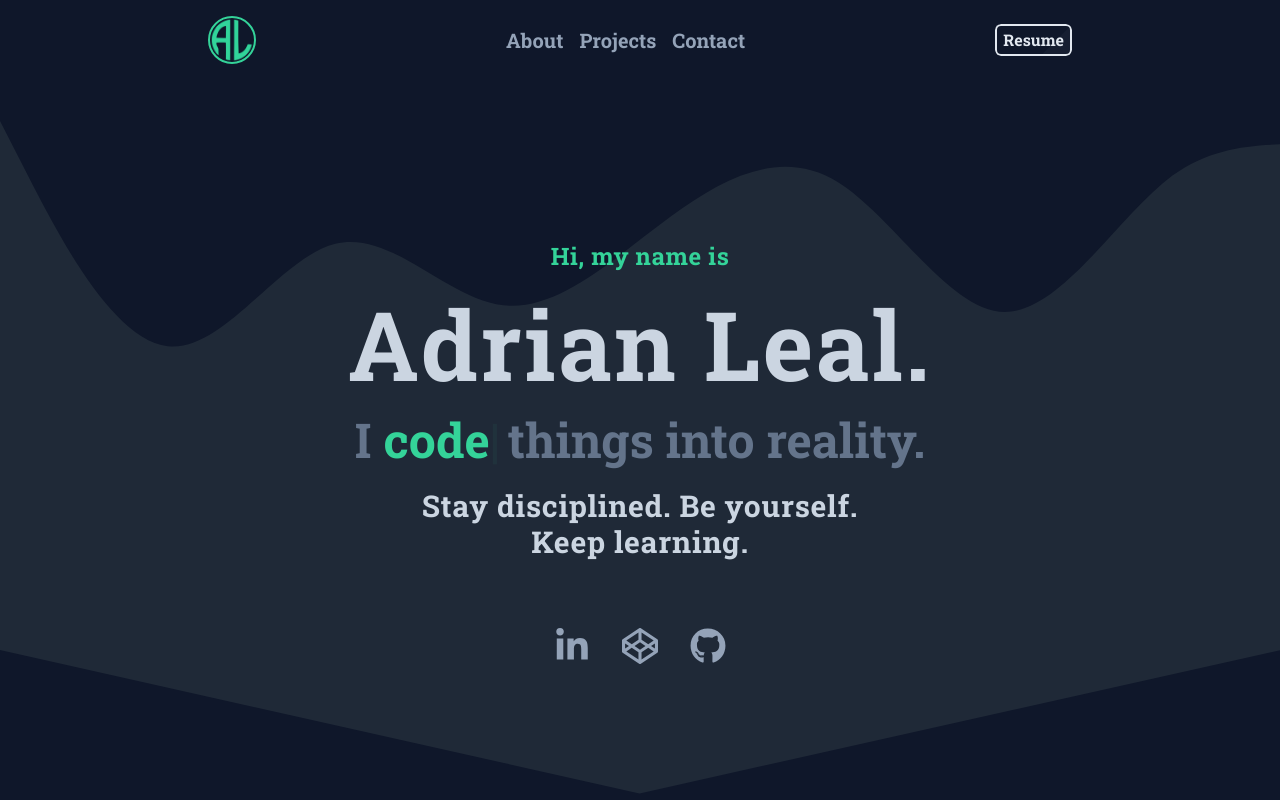
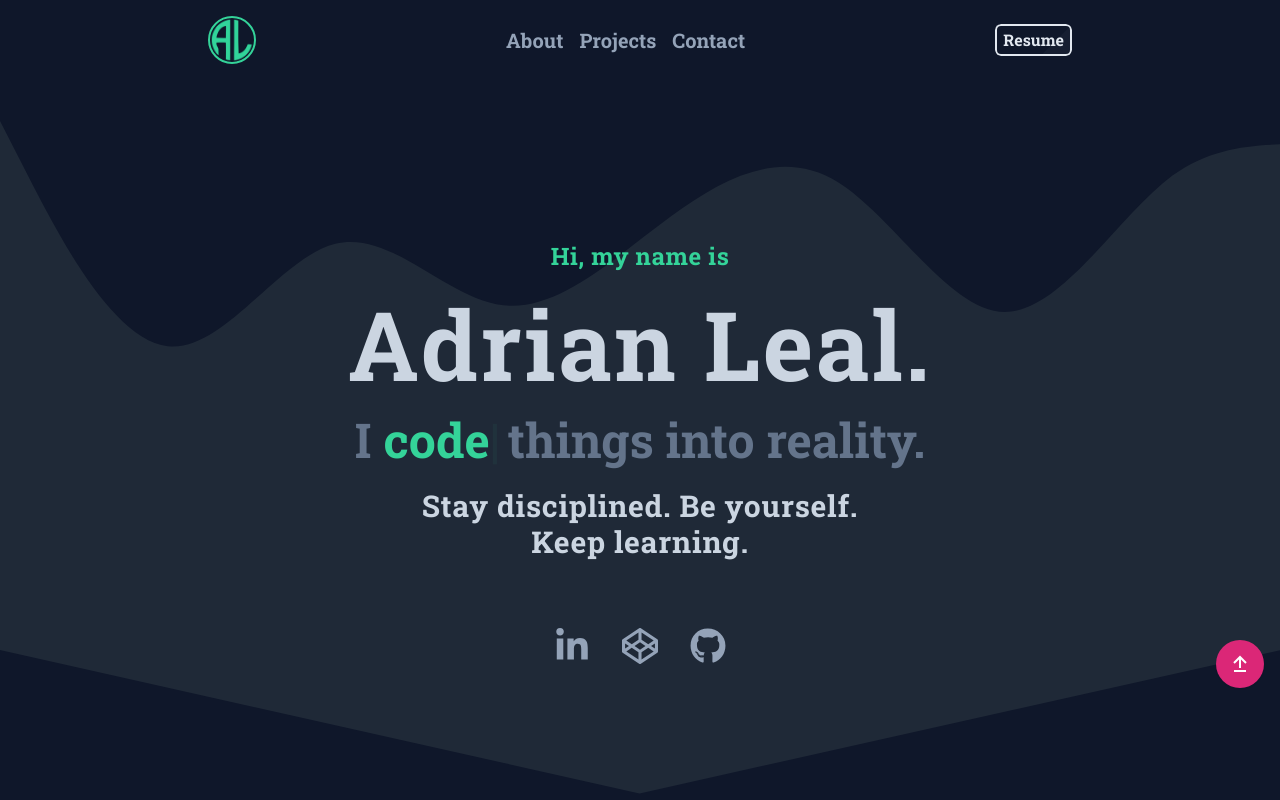
Before and after one commit to A-bot9/Porfolio-Revamp, a React (Create React App) app: page / in a window 1280 px wide. Shown: the top 800 px of the page. Built offline with nearby package versions, Linux system fonts and the light colour scheme.

Commit message:
Stuck making the arrow button

```diff
--- a/src/App.jsx
+++ b/src/App.jsx
@@ -4,7 +4,6 @@ import About from './components/About';
 import Contact from './components/Contact';
 import Projects from './components/Projects';
 import Footer from './components/Footer';
-
 function App() {
 	return (
 		<>
@@ -12,6 +11,7 @@ function App() {
 			<About />
 			<Projects />
 			<Contact />
+			<Footer />
 		</>
 	);
 }
--- a/src/components/Footer.jsx
+++ b/src/components/Footer.jsx
@@ -0,0 +1,32 @@
+import React from 'react';
+import { FaLinkedinIn, FaCodepen } from 'react-icons/fa';
+import { FaGithub } from 'react-icons/fa';
+
+const Footer = () => {
+	return (
+		<footer className="p-4 bg-white shadow md:flex md:items-center md:justify-between md:p-6 dark:bg-gray-800">
+			<span className="text-sm text-gray-500  sm:text-center dark:text-gray-400">
+				© 2023. <a className=" text-emerald-400">Adrian Leal</a>. All Rights Reserved.
+			</span>
+			<ul className="flex flex-wrap items-center mt-3 text-sm text-gray-500 dark:text-gray-400 sm:mt-0">
+				<li className="p-1 px-4 text-2xl md:text-4xl coolLists">
+					<a href="https://www.linkedin.com/in/adrian9leal/" target="_blank">
+						<FaLinkedinIn />
+					</a>
+				</li>
+				<li className="p-1 px-4 text-2xl md:text-4xl coolLists">
+					<a href="https://codepen.io/a-bot9" target="_blank">
+						<FaCodepen />
+					</a>
+				</li>
+				<li className="p-1 px-4 text-2xl md:text-4xl coolLists">
+					<a href="https://github.com/A-bot9" target="_blank">
+						<FaGithub />
+					</a>
+				</li>
+			</ul>
+		</footer>
+	);
+};
+
+export default Footer;
--- a/src/components/Hero.jsx
+++ b/src/components/Hero.jsx
@@ -3,9 +3,11 @@ import Typed from 'react-typed';
 import { FaLinkedinIn, FaCodepen, FaGithub } from 'react-icons/fa';
 import Navbar from './Navbar';
 import Resume from '../assets/Resume.pdf';
+import { ScrollToTop } from './scroll/ScrollToTop';
 
 const Hero = () => {
 	return (
+		<>
 			<div className="relative top-0 h-screen bg-gray-800">
 				<Navbar />
 				<div className="absolute inset-x-0 ">
@@ -91,6 +93,8 @@ const Hero = () => {
 					</svg>
 				</div>
 			</div>
+			<ScrollToTop />
+		</>
 	);
 };
 
--- /dev/null
+++ b/src/components/scroll/ScrollToTop.js
@@ -0,0 +1,45 @@
+import { useEffect, useState } from 'react';
+import { BiArrowFromBottom } from 'react-icons/bi';
+
+import { classNames } from '../../utils/classNames';
+export const ScrollToTop = () => {
+	const [isVisible, setIsVisible] = useState(false);
+
+	const toggleVisibility = () => {
+		if (window.pageYOffset > 300) {
+			setIsVisible(true);
+		} else {
+			setIsVisible(false);
+		}
+	};
+
+	const scrollToTop = () => {
+		window.scrollTo({
+			top: 0,
+			behavior: 'smooth',
+		});
+	};
+
+	useEffect(() => {
+		window.addEventListener('scroll', toggleVisibility);
+
+		return () => {
+			window.removeEventListener('scroll', toggleVisibility);
+		};
+	}, []);
+
+	return (
+		<div className="fixed bottom-28 right-4">
+			<button
+				type="button"
+				onClick={scrollToTop}
+				className={classNames(
+					isVisible ? 'opacity-100' : 'opacity-0',
+					'inline-flex items-center p-3 rounded-full shadow-sm text-white bg-pink-600 transition-opacity hover:bg-pink-700 focus:outline-none focus:ring-2 focus:ring-offset-2 focus:ring-pink-500'
+				)}
+			>
+				<BiArrowFromBottom className="w-6 h-6" aria-hidden="true" />
+			</button>
+		</div>
+	);
+};
--- /dev/null
+++ b/src/utils/classNames.js
@@ -0,0 +1,3 @@
+export const classNames = (...classes) => {
+	return classes.filter(Boolean).join('');
+};
```
Lines whose indentation alone changed are shown as unchanged.
